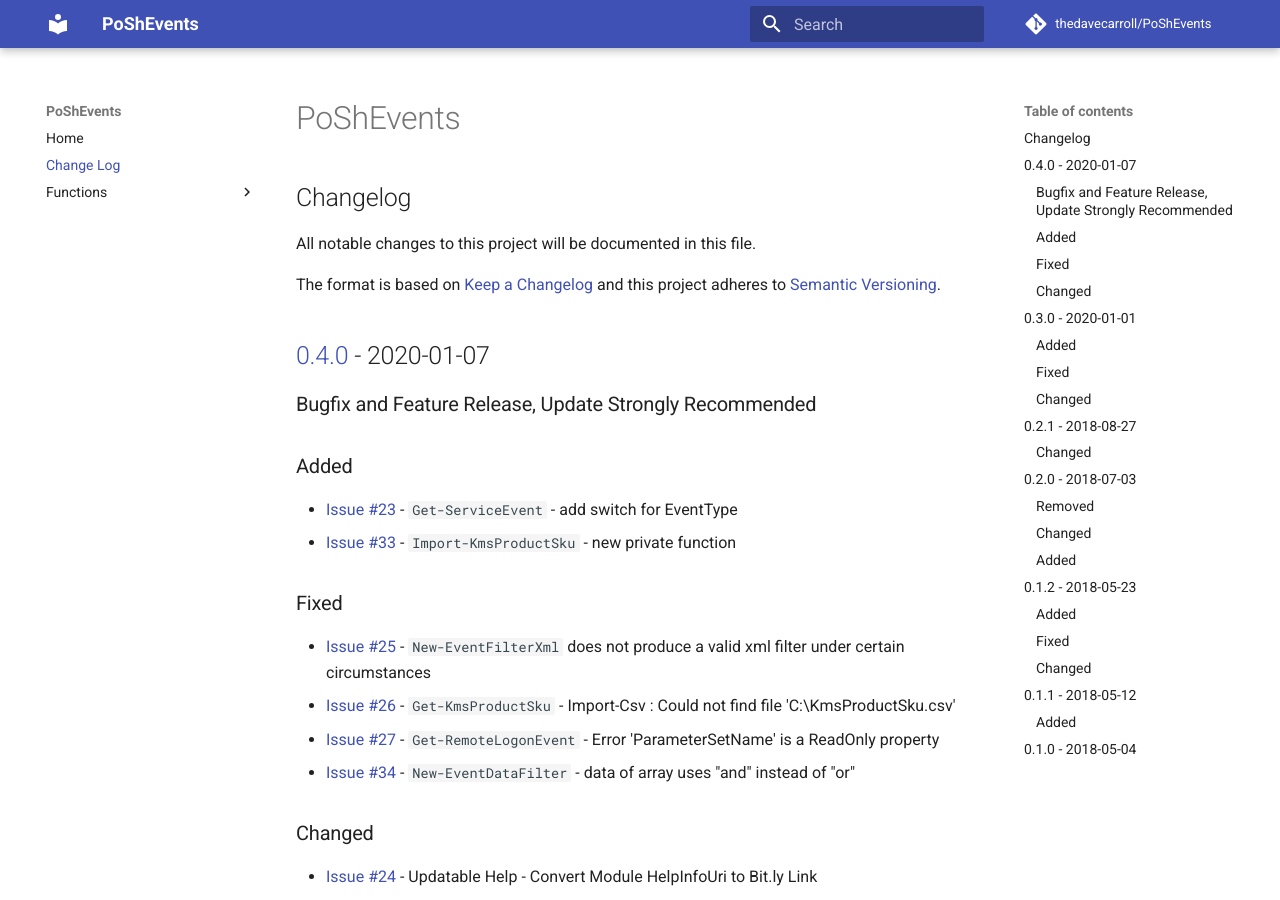
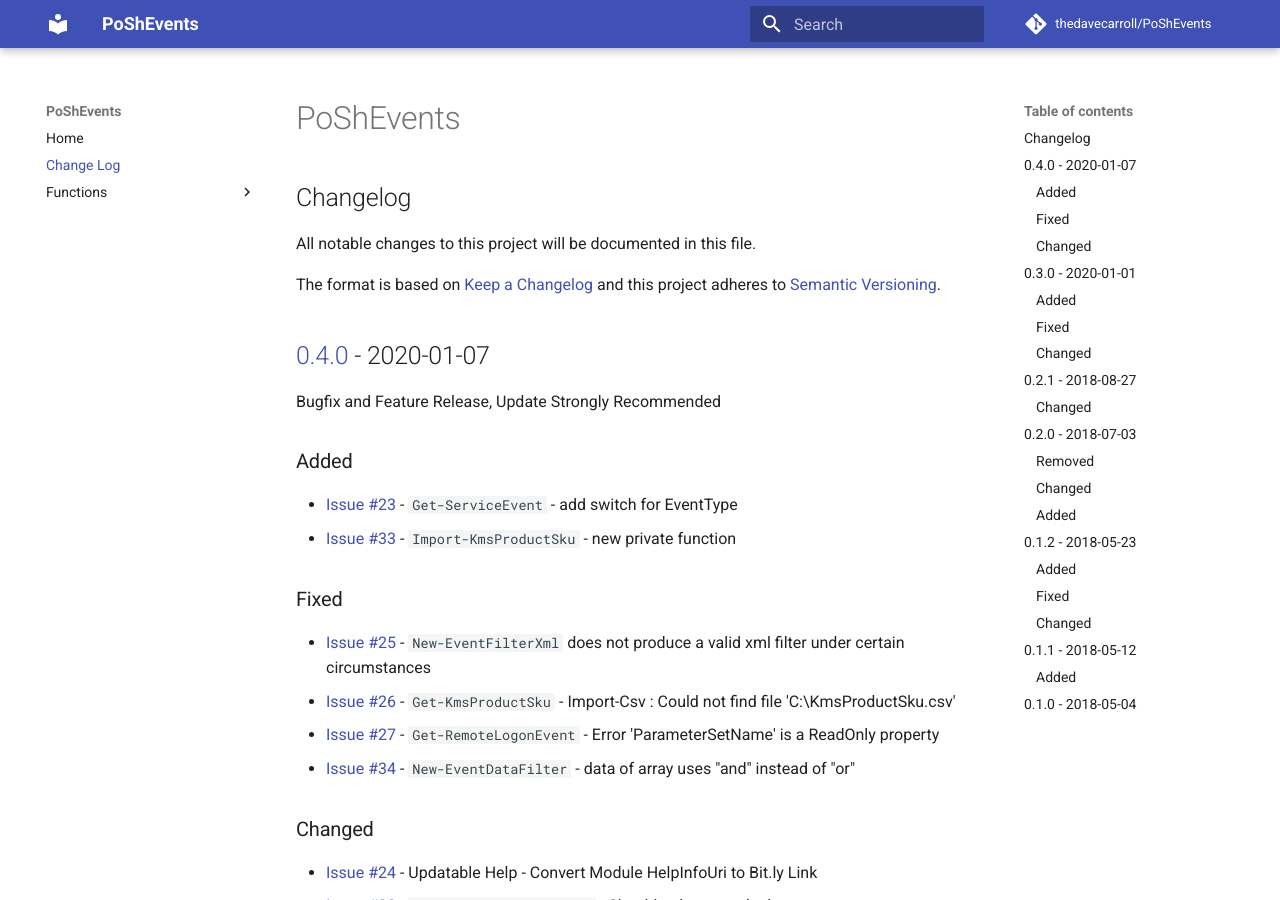
Before and after one commit to thedavecarroll/PoShEvents, an MkDocs documentation site: the page built from docs/CHANGELOG.md, in a window 1280 px wide and 900 px high. Built offline with MkDocs 1.6.1 and Material for MkDocs 9.7.7, drawn with Linux system fonts in a browser that asks for light colours; comment, search, counter and statistics services are not loaded.

Commit message:
changelog tidyup

```diff
--- a/docs/CHANGELOG.md
+++ b/docs/CHANGELOG.md
@@ -8,7 +8,7 @@ The format is based on [Keep a Changelog](http://keepachangelog.com/en/1.0.0/) a
 
 ## [0.4.0] - 2020-01-07
 
-### Bugfix and Feature Release, Update Strongly Recommended
+Bugfix and Feature Release, Update Strongly Recommended
 
 ### Added
 
```
Also changed, not shown: CHANGELOG.md (+1 -1 lines).
